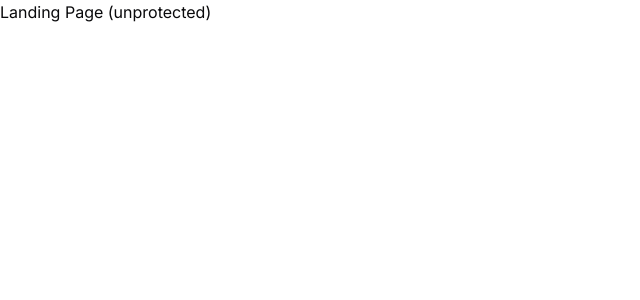
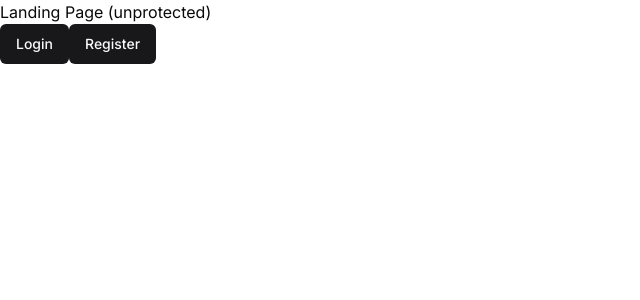
Before and after one commit to walishahidadnan/SaaS-project, a Next.js app in the folder my-app/: page / in a window 1280 px wide. Shown: the top 300 px of the page, without its empty margins (0-640 px from the left). Built offline with nearby package versions, Linux system fonts and the light colour scheme.

Commit message:
setting up authintication

```diff
--- a/my-app/app/(Dashboard)/(routes)/dashboard/page.tsx
+++ b/my-app/app/(Dashboard)/(routes)/dashboard/page.tsx
@@ -1,8 +1,10 @@
+import { UserButton } from "@clerk/nextjs"
 
 const DashboardPage = () => {
   return (
     <>
       <p>dashboard page</p>
+      <UserButton afterSignOutUrl="/"/>
     </>
   )
 }
--- a/my-app/app/(Landiing)/page.tsx
+++ b/my-app/app/(Landiing)/page.tsx
@@ -1,7 +1,17 @@
+import { Button } from "@/components/ui/button"
+import Link from "next/link"
 const LandingPage = () => {
     return (
         <>
             Landing Page (unprotected)
+            <div>
+                <Link href='/sign-in'>
+                    <Button>Login</Button>
+                </Link>
+                <Link href='/sign-up'>
+                    <Button>Register</Button>
+                </Link>
+            </div>
         </>
     )
 }
--- a/my-app/app/(auth)/(routes)/sign-in/[[...sign-in]]/page.tsx
+++ b/my-app/app/(auth)/(routes)/sign-in/[[...sign-in]]/page.tsx
@@ -1,4 +1,4 @@
-import { SignIn} from '@clerk/nextjs'
+import { SignIn } from '@clerk/nextjs'
 
 
 export default function Page() {
--- /dev/null
+++ b/my-app/app/(auth)/layout.tsx
@@ -0,0 +1,9 @@
+const AuthLayout = ({ children }: { children: React.ReactNode; }) => {
+    return (
+        <div className="flex items-center justify-center h-full">
+            {children}
+        </div>
+    )
+}
+
+export default AuthLayout;
```
